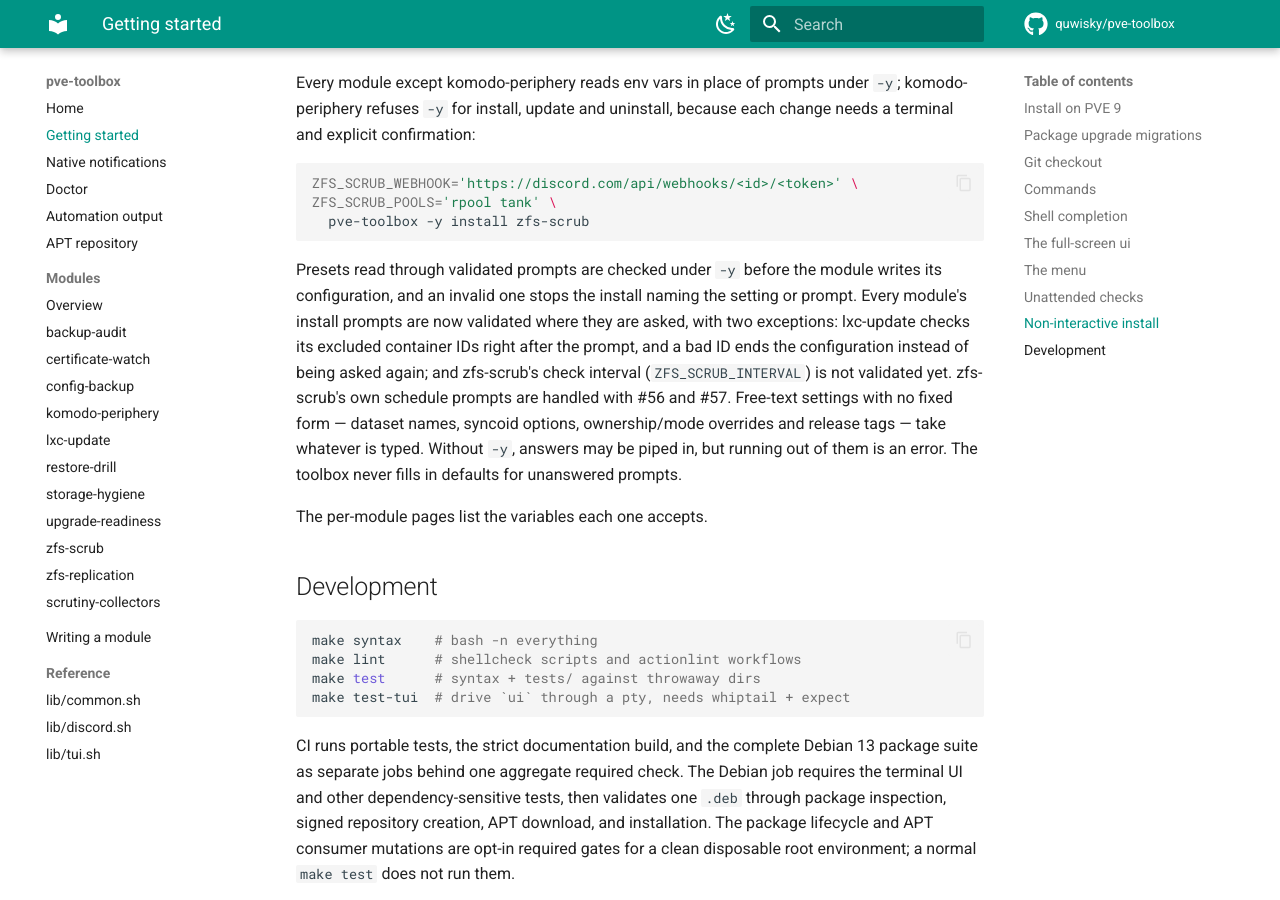
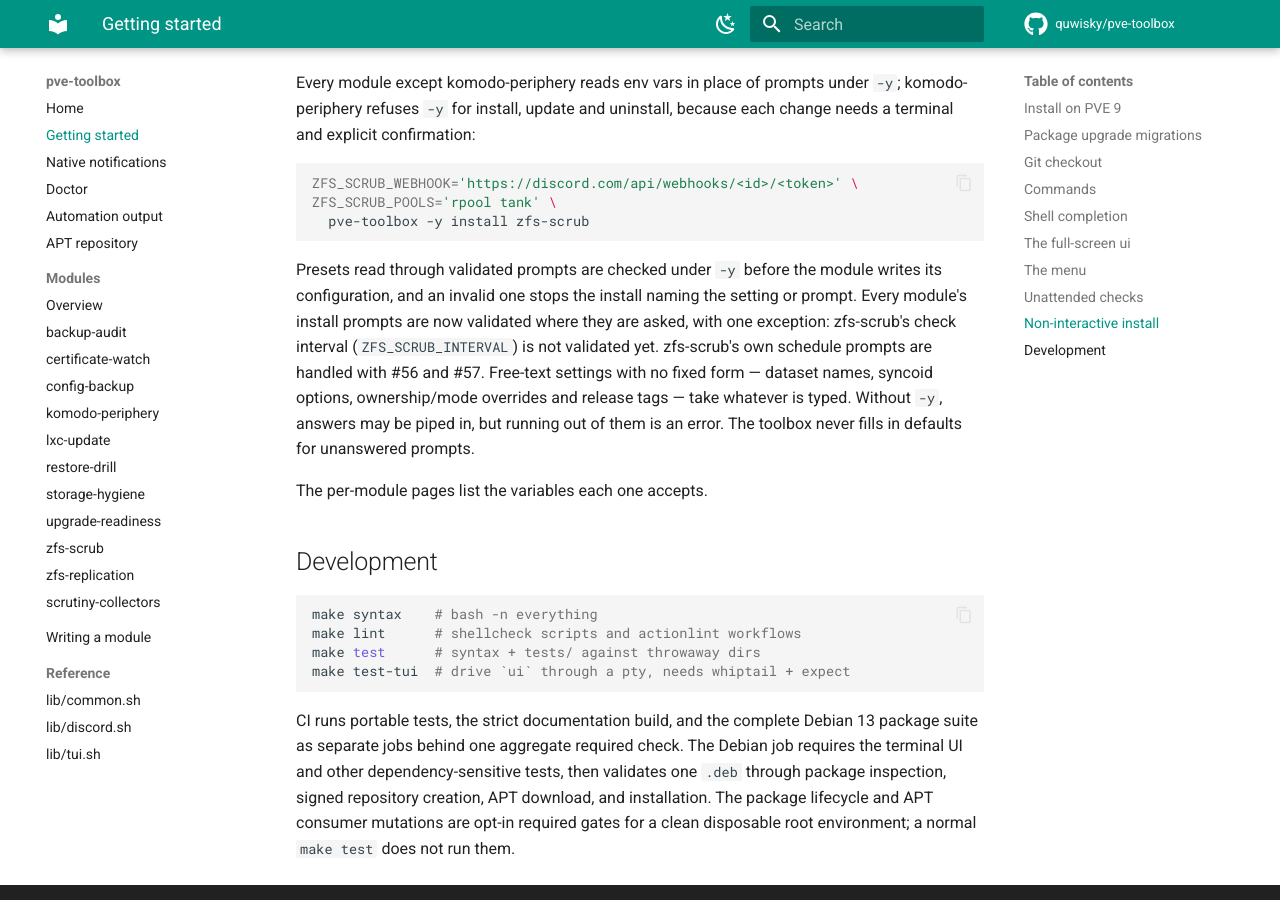
Before and after one commit to quwisky/pve-toolbox, an MkDocs documentation site: the page built from docs/getting-started.md, in a window 1280 px wide and 900 px high, scrolled down 4385 px. Built offline with MkDocs 1.6.1 and Material for MkDocs 9.7.7, drawn with Linux system fonts in a browser that asks for light colours; comment, search, counter and statistics services are not loaded.

Commit message:
fix(lxc-update): validate excluded container IDs at the prompt
An invalid ID is now asked again instead of ending the configuration, and
LX_EXCLUDE set in the environment is honored as the -y preset; an invalid
preset stops the install naming LX_EXCLUDE before anything is written. The
list is stored single-space separated and none still clears it.

```diff
--- a/docs/getting-started.md
+++ b/docs/getting-started.md
@@ -222,10 +222,8 @@ ZFS_SCRUB_POOLS='rpool tank' \
 Presets read through validated prompts are checked under `-y` before the
 module writes its configuration, and an invalid one stops the install naming
 the setting or prompt. Every module's install prompts are now validated where
-they are asked, with two exceptions: lxc-update checks its excluded container
-IDs right after the prompt, and a bad ID ends the configuration instead of being
-asked again; and zfs-scrub's check interval (`ZFS_SCRUB_INTERVAL`) is not
-validated yet. zfs-scrub's own schedule prompts are handled with #56 and #57.
+they are asked, with one exception: zfs-scrub's check interval
+(`ZFS_SCRUB_INTERVAL`) is not validated yet. zfs-scrub's own schedule prompts are handled with #56 and #57.
 Free-text settings with no fixed form — dataset names, syncoid options,
 ownership/mode overrides and release tags — take whatever is typed. Without
 `-y`, answers may be piped in, but running out of them is an error. The toolbox
```
Also changed, not shown: docs/modules/lxc-update.md (+4 -0 lines), 2 other files.
